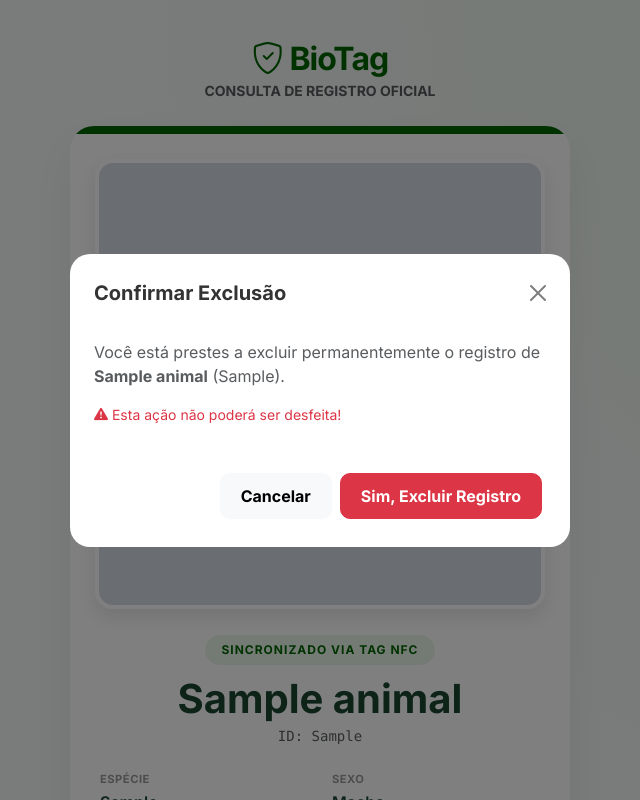
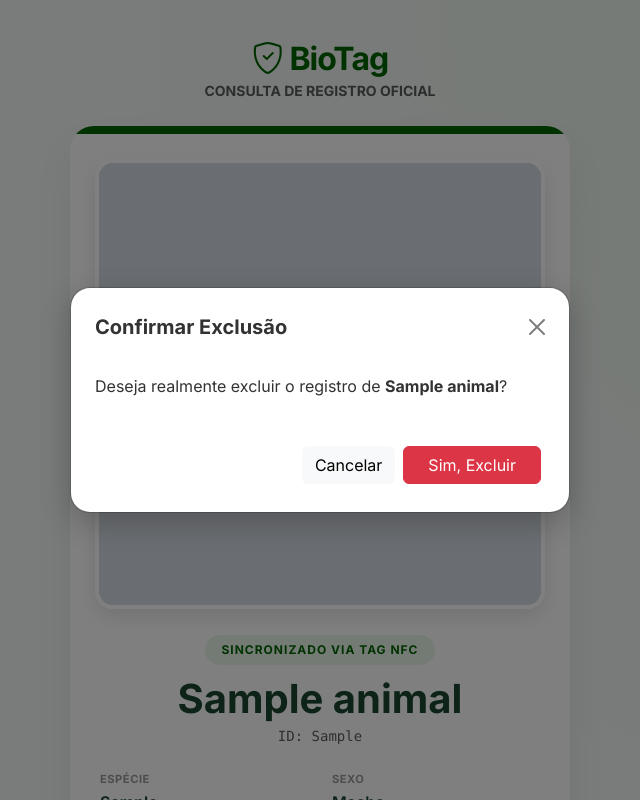
Before and after one commit to guxtinn/BioTag, a Django app: a page that uses core/templates/core/consulta_publica.html in a window 1280 px wide, after a click on "Excluir". Shown: the whole page, without its empty margins (320-960 px from the left). Run offline with Django 5.2, Linux system fonts and the light colour scheme; a user stored in the database is signed in; tables that the repository leaves empty hold one stand-in row (values such as "Sample post"); grey boxes marked "Sample" are stand-in pictures.

Commit message:
ajuste na confirmação de exclusão

```diff
--- a/core/templates/core/consulta_publica.html
+++ b/core/templates/core/consulta_publica.html
@@ -293,25 +293,21 @@
     </p>
 </div>
 {% if user.is_staff %}
-<div class="modal fade" id="deleteModal" tabindex="-1" aria-labelledby="deleteModalLabel" aria-hidden="true">
+    <div class="modal fade" id="deleteModal" tabindex="-1" style="display: none;" aria-hidden="true">
         <div class="modal-dialog modal-dialog-centered">
-        <div class="modal-content" style="border-radius: 20px; border: none;">
+            <div class="modal-content" style="border-radius: 20px; box-shadow: 0 10px 30px rgba(0,0,0,0.2);">
                 <div class="modal-header border-0 pt-4 px-4">
-                <h5 class="modal-title fw-bold" id="deleteModalLabel">Confirmar Exclusão</h5>
-                <button type="button" class="btn-close" data-bs-dismiss="modal" aria-label="Close"></button>
+                    <h5 class="modal-title fw-bold">Confirmar Exclusão</h5>
+                    <button type="button" class="btn-close" data-bs-dismiss="modal"></button>
                 </div>
                 <div class="modal-body px-4">
-                <p class="text-muted">Você está prestes a excluir permanentemente o registro de <strong>{{ animal.nome }}</strong> ({{ animal.id_tag_nfc }}).</p>
-                <p class="text-danger small"><i class="bi bi-exclamation-triangle-fill"></i> Esta ação não poderá ser desfeita!</p>
+                    <p>Deseja realmente excluir o registro de <strong>{{ animal.nome }}</strong>?</p>
                 </div>
                 <div class="modal-footer border-0 pb-4 px-4">
-                <button type="button" class="btn btn-light fw-bold" data-bs-dismiss="modal" style="border-radius: 10px; padding: 10px 20px;">Cancelar</button>
-
-                <form action="{% url 'excluir_animal' animal.id_tag_nfc %}" method="POST">
+                    <button type="button" class="btn btn-light" data-bs-dismiss="modal">Cancelar</button>
+                    <form action="{% url 'excluir_animal' animal.id_tag_nfc %}" method="POST" style="display: inline;">
                         {% csrf_token %}
-                    <button type="submit" class="btn btn-danger fw-bold" style="border-radius: 10px; padding: 10px 20px;">
-                        Sim, Excluir Registro
-                    </button>
+                        <button type="submit" class="btn btn-danger px-4">Sim, Excluir</button>
                     </form>
                 </div>
             </div>
```
Lines whose indentation alone changed are shown as unchanged.
